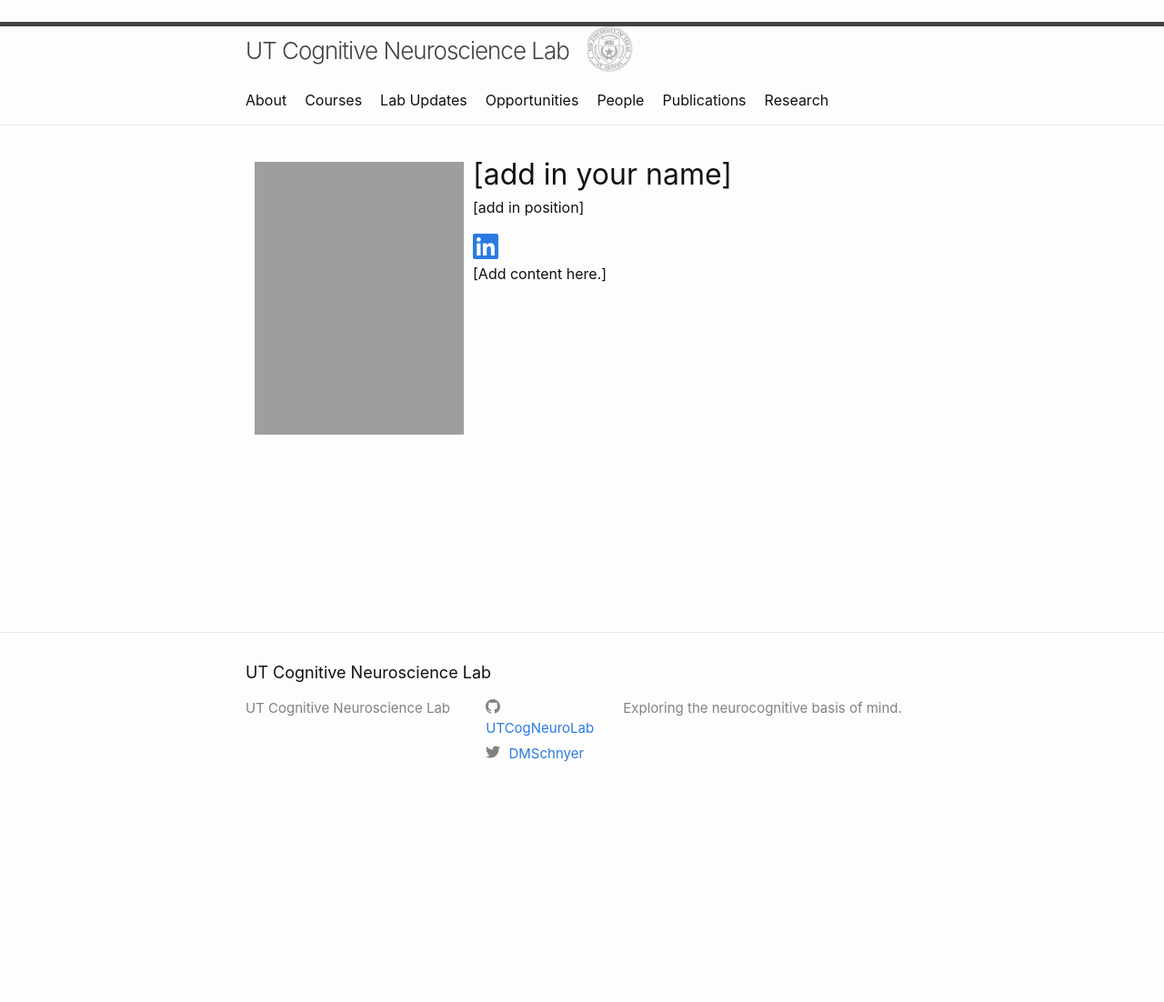
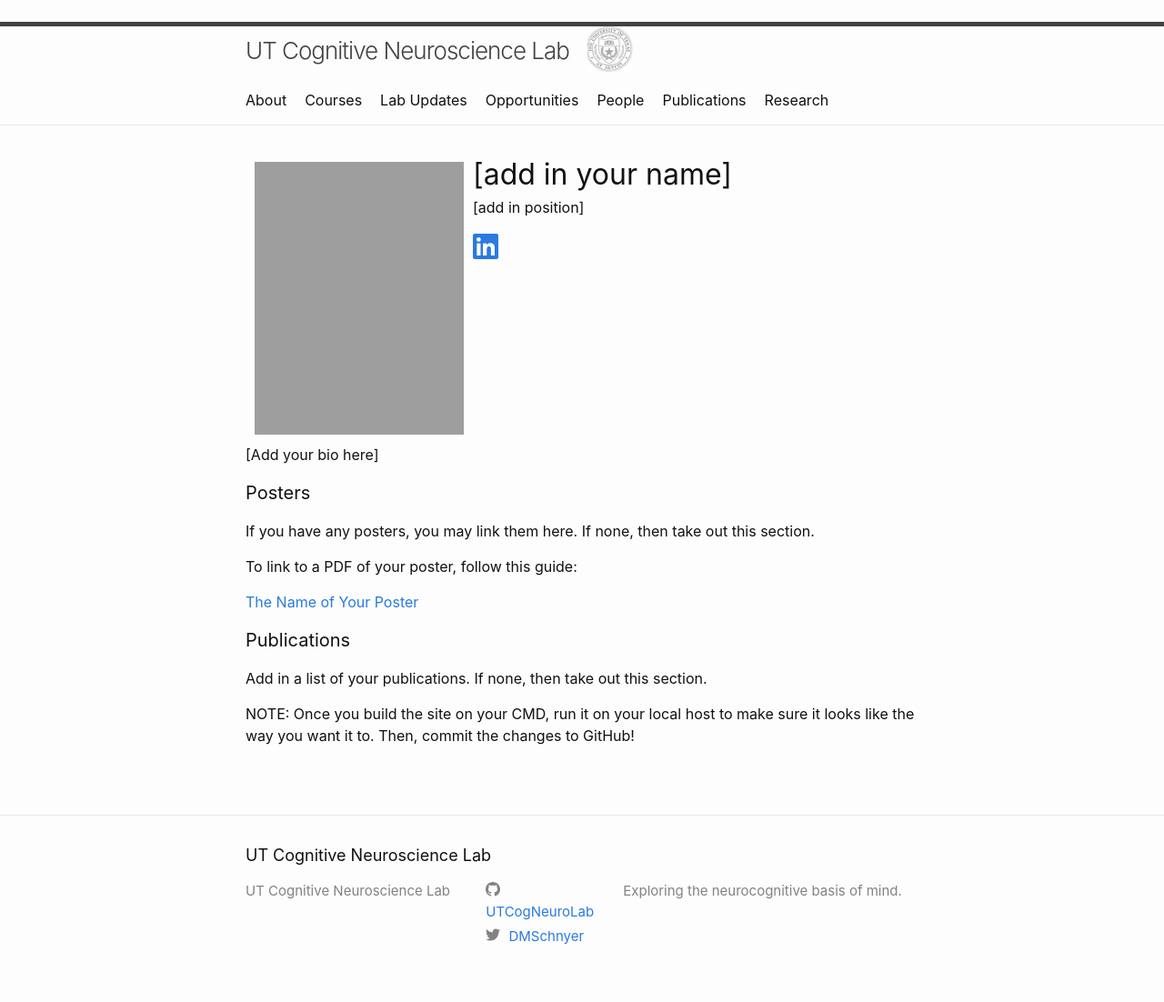
Before and after one commit to UTCogNeuroLab/UTCogNeuroLab.github.io, a Jekyll site: the page built from team/template.md, in a window 1280 px wide. Shown: the whole page at 91% size. Built offline with Jekyll 4.4.1, drawn with Linux system fonts in a browser that asks for light colours; nearby versions of some CDN libraries; before the commit the page ends 900 px from its top, so only the background shows below that.

Commit message:
Adding poster links in

```diff
--- a/_layouts/home.html
+++ b/_layouts/home.html
@@ -4,7 +4,7 @@ layout: default
 
 <div class="home">
 <img src="assets/brain-home.jpg" alt="home page image" height="500" width="550" style="float: right;">
-<h1> <a href="/davidmschnyer"> David M. Schnyer, PhD</a></h1>
+<h1> <a href="/davidmschnyer/"> David M. Schnyer, PhD</a></h1>
 <h3>Principal Investigator</h3>
   <!--
   {%- if page.title -%}
--- a/team/template.md
+++ b/team/template.md
@@ -14,4 +14,18 @@ twitter:
 permalink: /[add your name]/
 ---
 
-[Add content here.]
+[Add your bio here]
+
+#### Posters
+
+If you have any posters, you may link them here. If none, then take out this section.
+
+To link to a PDF of your poster, follow this guide:
+
+[The Name of Your Poster](/research_images/name_of_poster.pdf/)
+
+#### Publications
+
+Add in a list of your publications. If none, then take out this section.
+
+NOTE: Once you build the site on your CMD, run it on your local host to make sure it looks like the way you want it to. Then, commit the changes to GitHub!
```
Also changed, not shown: team/esther-goeke.md (+5 -0 lines), team/kim-ray.md (+4 -0 lines), team/megan-mcmahon.md (+4 -0 lines).
